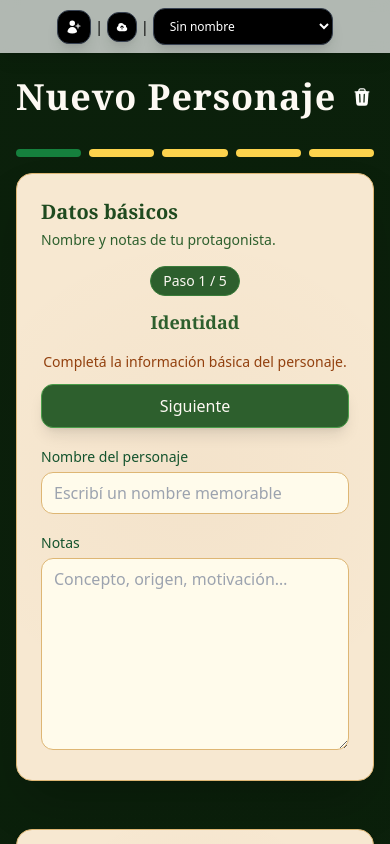
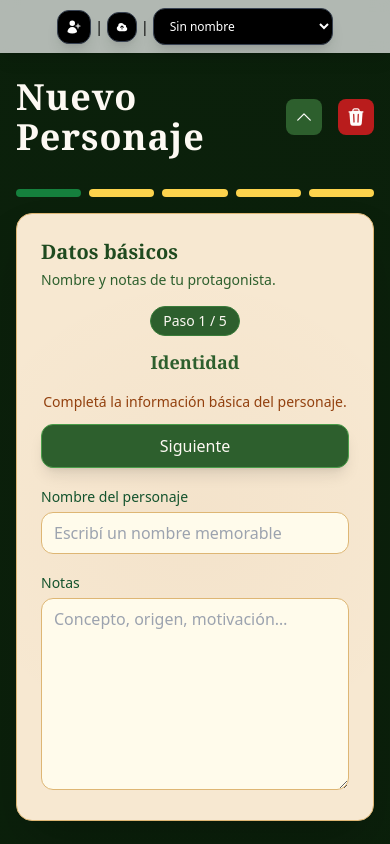
Before and after one commit to alterx/lenguaje-habitat-character-creator, a React (Vite) app: page / in a window 390 px wide. Both pictures are taken after a click on the button "¡Crear mi primer personaje!". Shown: the top 844 px of the page. Built offline with nearby package versions, Linux system fonts and the light colour scheme; the HTML template or start-up script is replaced by a standard one.

Commit message:
fix: update UX for mobile users

```diff
--- a/src/App.tsx
+++ b/src/App.tsx
@@ -15,7 +15,11 @@ import {
 } from './utils/localStorage';
 import { download, encodeShare, decodeShare } from './utils/gameUtils';
 import type { Character } from './types/Character';
-import { TrashIcon } from '@heroicons/react/24/solid';
+import {
+  TrashIcon,
+  ChevronDownIcon,
+  ChevronUpIcon,
+} from '@heroicons/react/24/solid';
 
 export default function App() {
   // Multi-character state
@@ -100,6 +104,9 @@ export default function App() {
 
   // Step management
   const [step, setStep] = useState(1);
+
+  // Mobile form collapse state
+  const [isFormCollapsed, setIsFormCollapsed] = useState(false);
 
   // Dice and toast management
   const dice = useDiceLog();
@@ -258,15 +265,33 @@ export default function App() {
           ) : (
             <>
               {selectedChar && (
-                <div className="gap-4 flex pb-8">
-                  <h1 className="text-4xl text-parchment-100 font-bold font-serif tracking-wide display-inline">
+                <div className="gap-4 flex pb-8 items-center">
+                  <h1 className="text-4xl text-parchment-100 font-bold font-serif tracking-wide flex-1">
                     {selectedChar?.name ? selectedChar.name : 'Nuevo Personaje'}
                   </h1>
 
+                  {/* Mobile collapse toggle */}
+                  <button
+                    className="md:hidden p-2 rounded-lg bg-forest-700 hover:bg-forest-600 transition-colors"
+                    onClick={() => setIsFormCollapsed(!isFormCollapsed)}
+                    title={
+                      isFormCollapsed
+                        ? 'Mostrar formulario'
+                        : 'Ocultar formulario'
+                    }
+                  >
+                    {isFormCollapsed ? (
+                      <ChevronDownIcon className="h-5 w-5" />
+                    ) : (
+                      <ChevronUpIcon className="h-5 w-5" />
+                    )}
+                  </button>
+
                   {selectedId && (
                     <button
-                      className="justify-center"
+                      className="justify-center p-2 rounded-lg bg-red-700 hover:bg-red-600 transition-colors"
                       onClick={() => deleteCharacter(selectedId)}
+                      title="Eliminar personaje"
                     >
                       <TrashIcon className="h-5 w-5" />
                     </button>
@@ -275,6 +300,13 @@ export default function App() {
               )}
 
               {selectedChar && (
+                <div
+                  className={`transition-all duration-300 ${
+                    isFormCollapsed
+                      ? 'max-h-0 overflow-hidden opacity-0 md:max-h-none md:overflow-visible md:opacity-100'
+                      : 'max-h-none'
+                  }`}
+                >
                   <CharacterForm
                     character={state}
                     dispatch={dispatch}
@@ -284,6 +316,7 @@ export default function App() {
                     onDownloadJSON={onDownloadJSON}
                     onShareLink={onShareLink}
                   />
+                </div>
               )}
             </>
           )}
--- a/src/components/character/steps/Step4Virtues.tsx
+++ b/src/components/character/steps/Step4Virtues.tsx
@@ -50,7 +50,7 @@ export function Step4Virtues({
         {state.virtues.map((v, idx) => (
           <div
             key={v.id}
-            className="grid md:grid-cols-[1fr_2fr_auto] gap-2 items-start"
+            className="grid grid-cols-1 md:grid-cols-[1fr_2fr_auto] gap-2 items-start"
           >
             <div>
               <label className="text-sm font-medium text-green-900">Tipo</label>
@@ -88,7 +88,7 @@ export function Step4Virtues({
                 }
               />
             </div>
-            <div className="pt-7">
+            <div className="flex justify-center md:justify-start md:pt-7">
               <Button
                 variant="destructive"
                 onPress={() => dispatch({ type: 'removeVirtue', id: v.id })}
--- a/src/components/character/steps/Step5Preview.tsx
+++ b/src/components/character/steps/Step5Preview.tsx
@@ -77,8 +77,6 @@ export function Step5Preview({
           <Button
             onPress={stopPlaying}
             icon={<PencilSquareIcon className="h-5 w-5" />}
-            label="Editar"
-            className="sm:!px-3"
           />
         </div>
       )}
--- a/src/components/sidebar/DiceRoller.tsx
+++ b/src/components/sidebar/DiceRoller.tsx
@@ -28,6 +28,7 @@ interface DiceRollerProps {
       onConfirm?: () => void;
     }
   ) => void;
+  mode: 'player' | 'gm';
 }
 
 export function DiceRoller({
@@ -39,6 +40,7 @@ export function DiceRoller({
   onClearLog,
   diceLog,
   onShowModal,
+  mode = 'player',
 }: DiceRollerProps) {
   const [selectedAttribute, setSelectedAttribute] =
     useState<AttributeName>('Vigor');
@@ -97,7 +99,9 @@ export function DiceRoller({
           onChange={(value) => setSelectedAttribute(value as AttributeName)}
           options={createSelectOptions([...ATTRIBUTE_NAMES])}
           variant="form"
+          className={mode === 'player' ? 'col-span-2' : ''}
         />
+        {mode === 'gm' && (
           <Select
             value={selectedDifficulty?.toString() ?? ''}
             onChange={(value) =>
@@ -110,6 +114,8 @@ export function DiceRoller({
             placeholder="Dificultad"
             variant="form"
           />
+        )}
+
         <label className="flex items-center gap-2 text-sm col-span-2 text-forest-800">
           <input
             type="checkbox"
```
Lines whose indentation alone changed are shown as unchanged.
